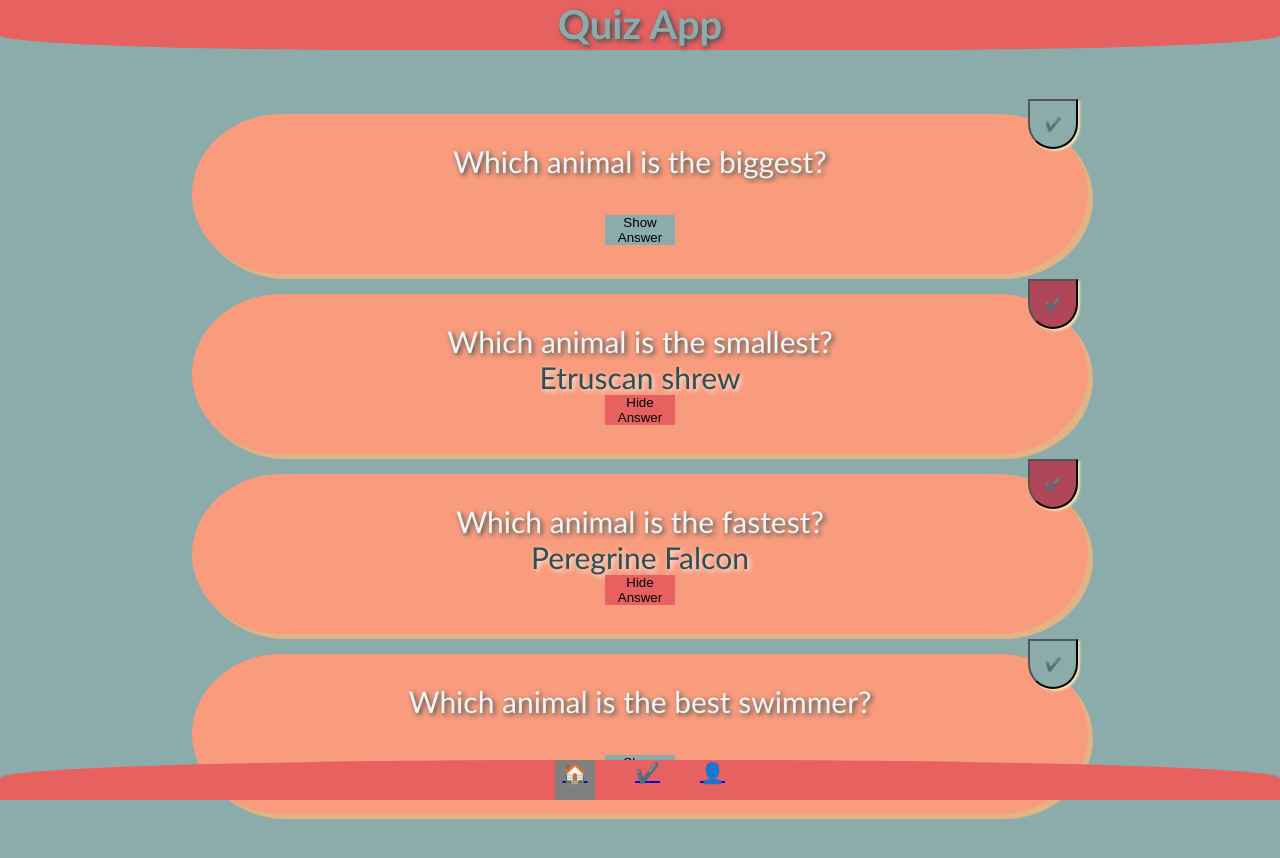
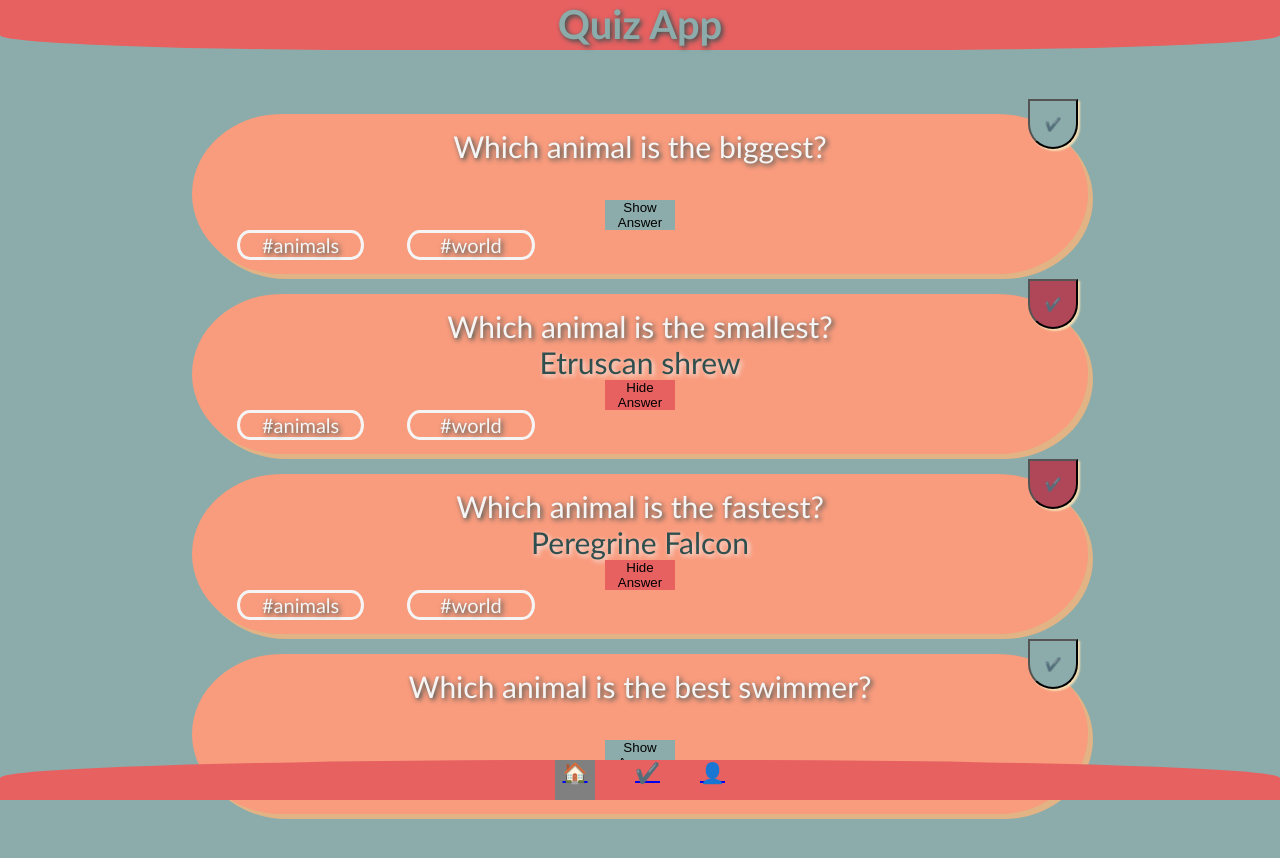
Before and after one commit to zusko33/zusko33.github.io, a plain HTML site: page index.html in a window 1280 px wide. Drawn offline with Linux system fonts and the light colour scheme.

Commit message:
add tags

```diff
--- a/index.html
+++ b/index.html
@@ -17,24 +17,40 @@
         <p>Which animal is the biggest?</p>
         <p class="answer">Antarctic blue whale</p>
         <button class="show">Show Answer</button>
+        <section class="tags">
+          <div>#animals</div>
+          <div>#world</div>
+        </section>
       </section>
       <section class="question_card">
         <button class="bookmarked">✔️</button>
         <p>Which animal is the smallest?</p>
         <p class="answer-showed">Etruscan shrew</p>
         <button class="hide">Hide Answer</button>
+        <section class="tags">
+          <div>#animals</div>
+          <div>#world</div>
+        </section>
       </section>
       <section class="question_card">
         <button class="bookmarked">✔️</button>
         <p>Which animal is the fastest?</p>
         <p class="answer-showed">Peregrine Falcon</p>
         <button class="hide">Hide Answer</button>
+        <section class="tags">
+          <div>#animals</div>
+          <div>#world</div>
+        </section>
       </section>
       <section class="question_card">
         <button class="mark">✔️</button>
         <p>Which animal is the best swimmer?</p>
         <p class="answer">Black Marlin</p>
         <button class="show">Show Answer</button>
+        <section class="tags">
+          <div>#animals</div>
+          <div>#world</div>
+        </section>
       </section>
     </main>
     <footer>
--- a/style.css
+++ b/style.css
@@ -43,7 +43,7 @@ main {
   align-content: center;
   justify-content: center;
   flex-direction: column;
-  flex-wrap: wrap;
+  /* flex-wrap: wrap; */
 }
 
 p {
@@ -106,6 +106,22 @@ button:hover {
   background-color: #b04759;
   color: #8bacaa;
 }
+
+.tags {
+  display: flex;
+  align-content: space-around;
+  gap: 5%;
+  margin-left: 5%;
+  color: whitesmoke;
+  text-shadow: 2px 2px 5px darkslategrey;
+}
+
+div {
+  border-style: solid;
+  width: 15%;
+  border-radius: 10% / 50%;
+}
+
 footer {
   background-color: #e76161;
   margin-top: 20px;
```
